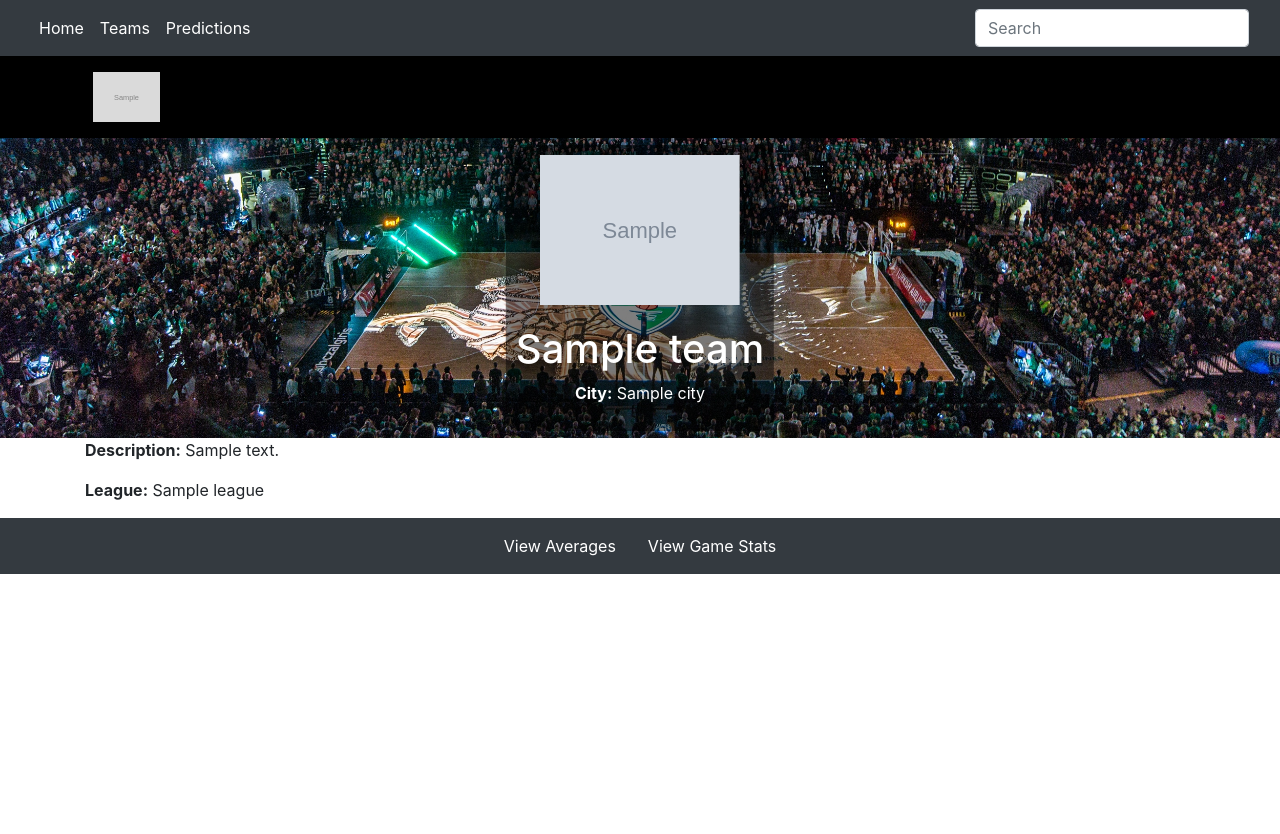
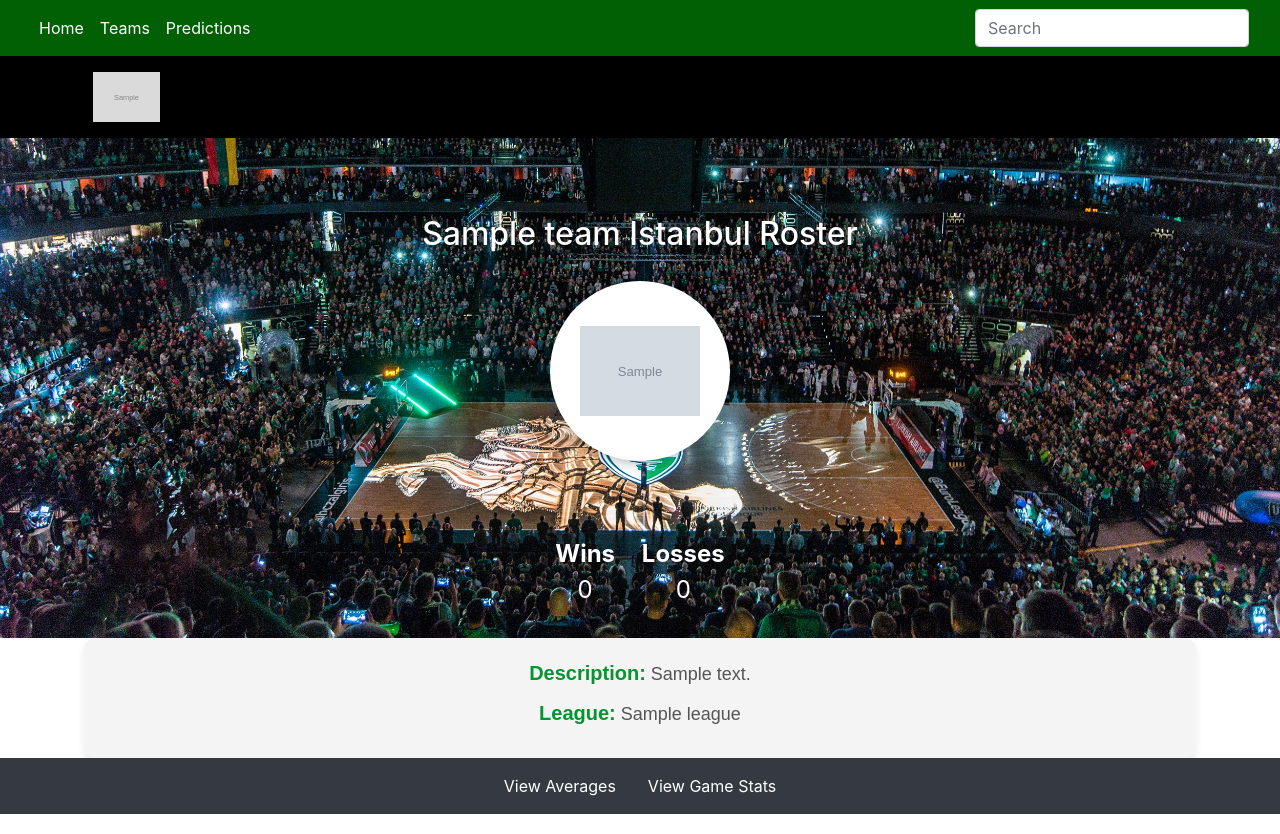
Before and after one commit to Aristotlle/code-academy-baigiamasis, a Django app: page /euroleague/teams/1 in a window 1280 px wide. Before the commit the page ends 574 px from the top, so only its background shows below. Run offline with Django 4.2, Linux system fonts and the light colour scheme; tables that the repository leaves empty hold one stand-in row (values such as "Sample post"); grey boxes marked "Sample" are stand-in pictures; parts of the project's set-up code (start-up, migrations or seed data) failed here and were passed over; some libraries are stand-ins or nearby versions.

Commit message:
team detail and base visual changes with css

```diff
--- a/euroleague/models.py
+++ b/euroleague/models.py
@@ -44,7 +44,7 @@ class Team(models.Model):
     name = models.CharField(max_length=200, help_text='Team name')
     city = models.ForeignKey(City, on_delete=models.SET_NULL, null=True, related_name='teams')
     league = models.ForeignKey(League, on_delete=models.SET_NULL, null=True, related_name='teams')
-    summary = models.TextField(max_length=1000, help_text='Team summary')
+    summary = models.TextField(max_length=3000, help_text='Team summary')
     logo = models.ImageField(upload_to='team_logos', null=True, blank=True)
     tm_code = models.IntegerField(help_text='Team Code used for predictions', null=True)
 
--- a/euroleague/static/css/styles.css
+++ b/euroleague/static/css/styles.css
@@ -4,7 +4,11 @@
     list-style: none;
 }
 
-
+/* navbar color */
+.custom-navbar-bg1 {
+  background-color: #006003; /* Example: Blue color */
+  /* You can add other styles if necessary */
+}
 
 .team-logo:hover {
   transform: scale(1.3); /* Scale the image to 120% on hover */
@@ -74,7 +78,9 @@
   position: relative;
   background-size: cover;
   background-position:50% 75%; /* Adjust this to change the position */
-  height: 300px; /* Set a fixed height */
+  height: 500px; /* Set a fixed height */
+  align-items: center; /* Center children vertically */
+  justify-content: center; /* Center children horizontally */
 }
 
 .image-overlay-result-container {
@@ -83,7 +89,7 @@
   align-items: center; /* Center vertically */
   background-size: cover; /* Ensure the background covers the entire container */
   background-position:50% 75%; /* Adjust this to change the position */
-  height: 300px; /* Set a fixed height */
+  height: 500px; /* Set a fixed height */
 }
 
 .overlay-content {
--- a/euroleague/templates/base.html
+++ b/euroleague/templates/base.html
@@ -12,7 +12,7 @@
 </head>
 <body>
 
-  <nav class="navbar navbar-expand-sm bg-dark navbar-light">
+  <nav class="navbar navbar-expand-sm navbar-light custom-navbar-bg1">
     <div class="container-fluid">
       {% block nav %}
       <ul class="navbar-nav">
--- a/euroleague/templates/team_detail.html
+++ b/euroleague/templates/team_detail.html
@@ -4,26 +4,50 @@
 
 {% block full_width_content %}
 <!-- Full-width image with background image -->
-<div class="image-overlay-container" style="background-image: url('{{ MEDIA_URL }}team_logos/z_arena.png');">
+<div class="image-overlay-container" style="background-image: url('{{ MEDIA_URL }}team_logos/z_arena.png'); color: white; height: 500px; display: flex; flex-direction: column; justify-content: center; align-items: center;">
 
-    <!-- Overlay content with semi-transparent background -->
-    <div class="overlay-content" style="background-color: rgba(0, 0, 0, 0.5); /* Black with 50% opacity */ padding: 10px; border-radius: 10px;">
-      {% if team.logo %}
-          <img src="{{ team.logo.url }}" alt="{{ team.name }}" class="team-logo-overlay">
-      {% else %}
-          <img src="{{ MEDIA_URL }}team_logos/no_image.png" alt="No image available" class="team-logo-overlay">
-      {% endif %}
+    <!-- Container for Team Name centered -->
+    <div style="margin-bottom: 20px; margin-top: -100px;">
+        <h1 style="font-size: 2em;">{{ team.name }} Istanbul Roster</h1>
+    </div>
 
-      <h1 class="team-name-overlay">{{ team.name }}</h1>
-      <p class="team-city-overlay"><strong>City:</strong> {{ team.city.name }}</p>
-  </div>
+    <!-- Container for Logo centered -->
+    <div>
+        <div style="width: 180px; height: 180px; border-radius: 50%; background: white; display: flex; align-items: center; justify-content: center; box-shadow: 0px 4px 8px rgba(0, 0, 0, 0.2);">
+            {% if team.logo %}
+                <!-- Smaller logo within the circle -->
+                <img src="{{ team.logo.url }}" alt="{{ team.name }}" style="width: 120px; height: 120px; object-fit: contain;">
+            {% else %}
+                <img src="{{ MEDIA_URL }}team_logos/no_image.png" alt="No image available" style="width: 120px; height: 120px; object-fit: contain;">
+            {% endif %}
+        </div>
+    </div>
+
+    <!-- Wins and Losses -->
+    <div style="position: absolute; bottom: 30px; left: 50%; transform: translateX(-50%); font-size: 1.5em;">
+        <div style="display: inline-block; text-align: center; margin-right: 20px;">
+            <strong>Wins</strong>
+            <div>{{ wins }}</div>
+        </div>
+        <div style="display: inline-block; text-align: center;">
+            <strong>Losses</strong>
+            <div>{{ losses }}</div>
+        </div>
+    </div>
 </div>
 {% endblock full_width_content %}
 
 {% block "content" %}
-<div style="text-align: left;"> <!-- Center text below logo and name -->
-  <p><strong>Description:</strong> {{ team.summary }}</p>
-  <p><strong>League:</strong> {{ team.league.name }}</p>
+<div style="text-align: center; font-family: Arial, sans-serif; color: #333; background-color: #f4f4f4; padding: 20px; border-radius: 10px; box-shadow: 0 4px 8px rgba(0, 0, 0, 0.1); max-width: 2000px; margin: auto;">
+  <!-- Center text below logo and name -->
+  <p style="font-size: 18px; margin-bottom: 10px;">
+    <strong style="color: #07932f; font-size: 20px;">Description:</strong>
+    <span style="color: #555;">{{ team.summary }}</span>
+  </p>
+  <p style="font-size: 18px; margin-bottom: 10px;">
+    <strong style="color: #07932f; font-size: 20px;">League:</strong>
+    <span style="color: #555;">{{ team.league.name }}</span>
+  </p>
 </div>
 {% endblock %}
 
--- a/euroleague/views.py
+++ b/euroleague/views.py
@@ -67,6 +67,8 @@ class TeamDetailView(generic.DetailView):
         context = super().get_context_data(**kwargs)
         team = self.object
         teams = Team.objects.all()
+        wins = GameStats.objects.filter(team=team, win_loss='W').count()
+        losses = GameStats.objects.filter(team=team, win_loss='L').count()
 
          # Calculate averages for the team for both home and away games
         stats = GameStats.objects.filter(
@@ -132,7 +134,9 @@ class TeamDetailView(generic.DetailView):
             'average_PIR': averages.get("average_PIR"),
             'average_AST': averages.get('average_AST'),
             'game_stats': game_stats,
-            'team_list': teams
+            'team_list': teams,
+            'wins':wins,
+            'losses': losses
             # Updates for other averages...
 
         })
```
Also changed, not shown: euroleague/migrations/0013_alter_team_summary.py (added).
